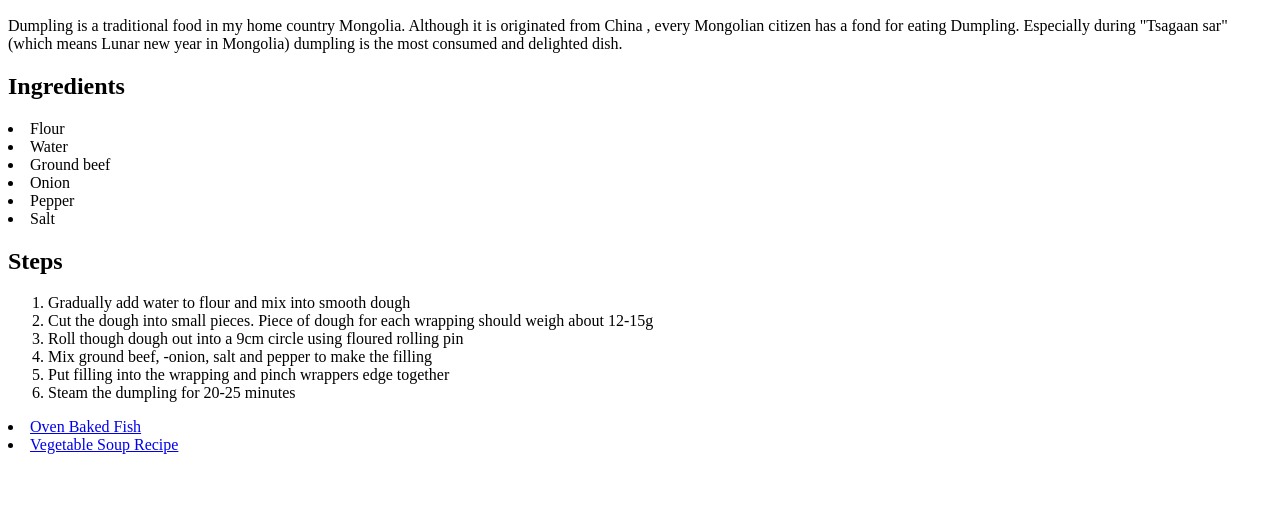
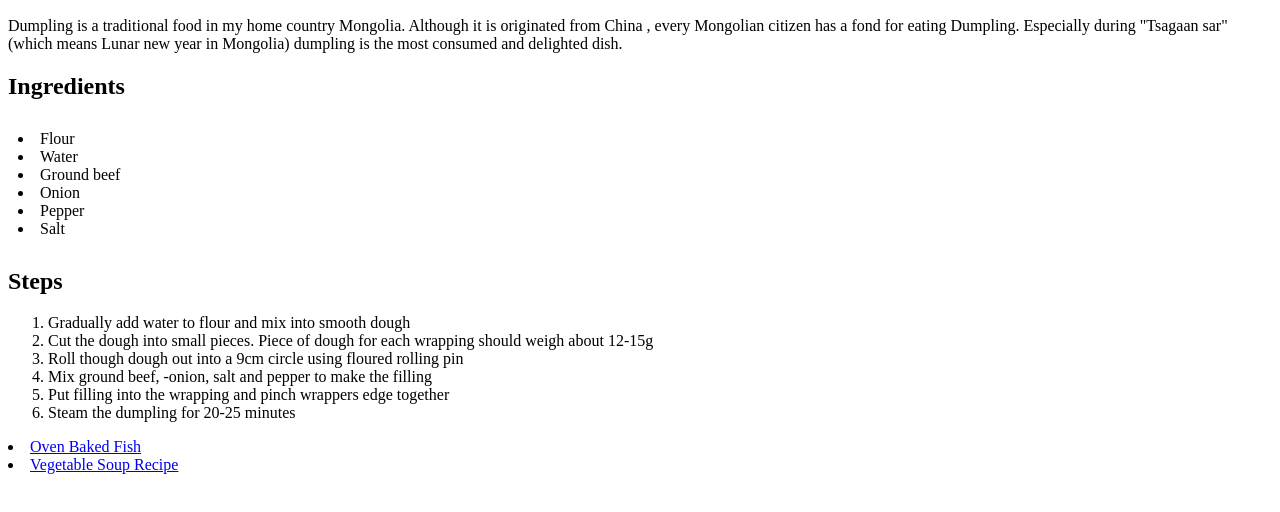
Before and after one commit to Amgaa0916/odin-recipes, a plain HTML site: page recipes/Dumpling.html in a window 1280 px wide. Shown: the part 136-648 px from the top of the page. Drawn offline with Linux system fonts and the light colour scheme.

Commit message:
New style attribute

```diff
--- a/recipes/Dumpling.html
+++ b/recipes/Dumpling.html
@@ -18,6 +18,7 @@
         , every Mongolian citizen has a fond for eating Dumpling. Especially during "Tsagaan sar" (which means Lunar new year in Mongolia)
         dumpling is the most consumed and delighted dish. </p>
         <h2>Ingredients</h2>
+        <div class="ingre">
             <lu>
                 <li>Flour</li>
                 <li>Water</li>
@@ -26,6 +27,7 @@
                 <li>Pepper</li>
                 <li>Salt</li>
             </lu>
+        </div>
         <h2>Steps</h2>
         <ol>
             <li>Gradually add water to flour and mix into smooth dough</li>
```
Lines whose indentation alone changed are shown as unchanged.
